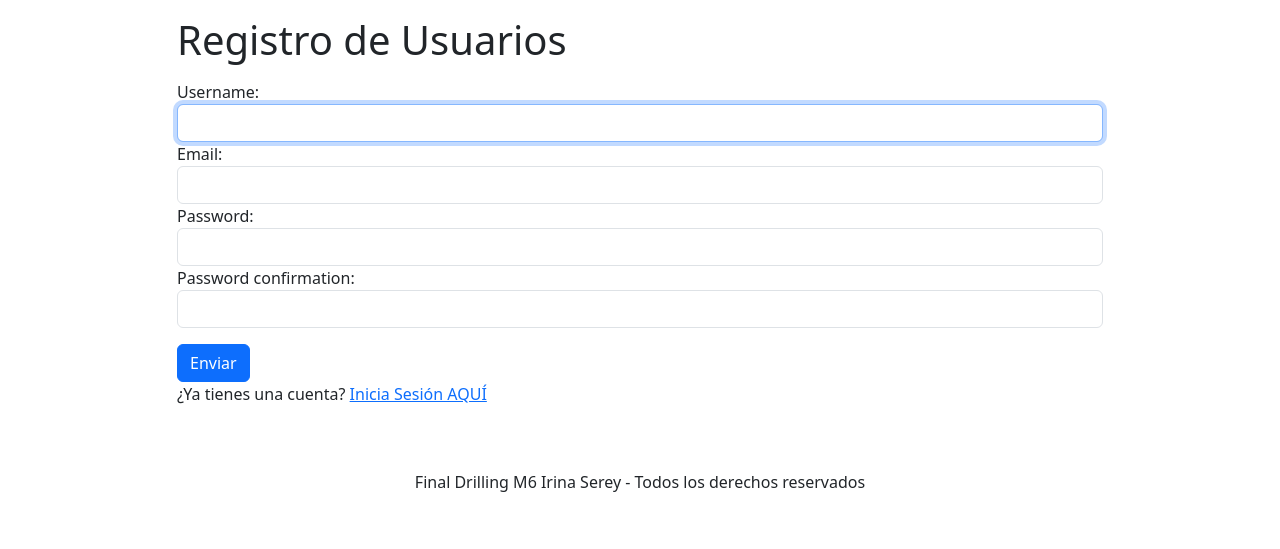
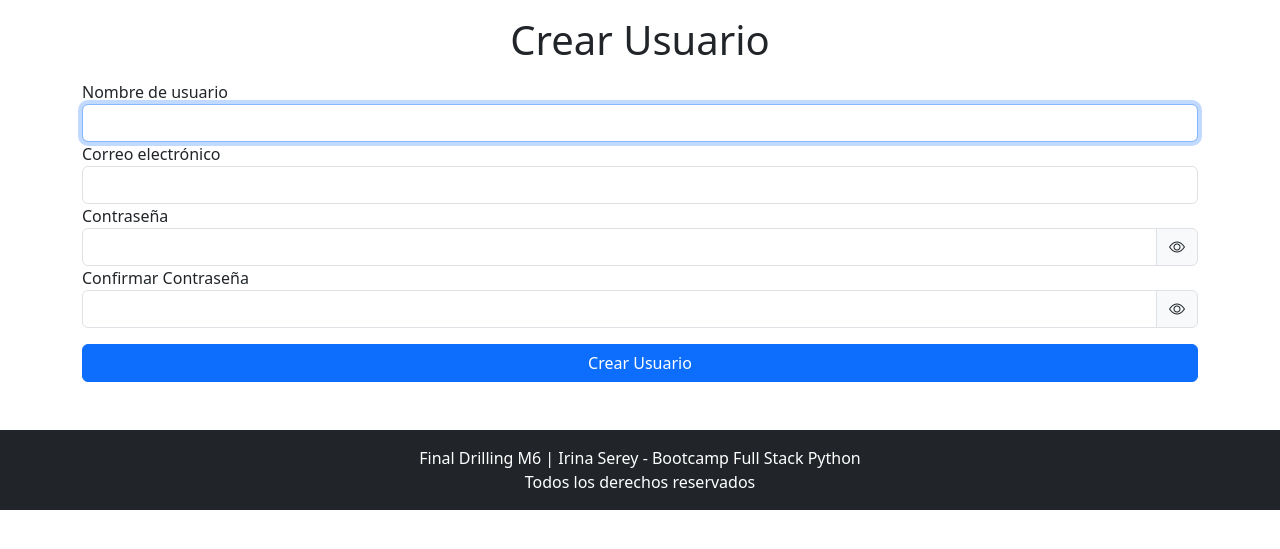
Before and after one commit to kserey/M6_FinalDrilling, a Django app: page /register/ in a window 1280 px wide. Shown: the part 56-605 px from the top of the page. Run offline with Django 5.2, Linux system fonts and the light colour scheme.

Commit message:
mejoras finales después de testeo con usuario: 1) Redirección de Vehículos del navbar al index ; 2) Redirección al listado después del login ; 3) Modificación del form de registro para agregar ojo de visualización de password

```diff
--- a/proyecto_vehiculos_django/config/settings.py
+++ b/proyecto_vehiculos_django/config/settings.py
@@ -127,5 +127,5 @@ DEFAULT_AUTO_FIELD = 'django.db.models.BigAutoField'
 
 
 LOGIN_URL = 'login'
-LOGIN_REDIRECT_URL = 'index'
+LOGIN_REDIRECT_URL = 'listado'
 LOGOUT_REDIRECT_URL = 'index'
--- a/proyecto_vehiculos_django/templates/base.html
+++ b/proyecto_vehiculos_django/templates/base.html
@@ -9,6 +9,8 @@
         {% endblock  %}
     </title>
     <link href="https://cdn.jsdelivr.net/npm/bootstrap@5.3.3/dist/css/bootstrap.min.css" rel="stylesheet" integrity="sha384-QWTKZyjpPEjISv5WaRU9OFeRpok6YctnYmDr5pNlyT2bRjXh0JMhjY6hW+ALEwIH" crossorigin="anonymous">
+    <link href="https://cdn.jsdelivr.net/npm/bootstrap-icons/font/bootstrap-icons.css" rel="stylesheet">
+
 </head>
 
 <body>
--- a/proyecto_vehiculos_django/templates/footer.html
+++ b/proyecto_vehiculos_django/templates/footer.html
@@ -1 +1,6 @@
-<p class="d-flex justify-content-center mt-5">Final Drilling M6 Irina Serey - Todos los derechos reservados</p>
+<div class="footer bg-dark text-white py-3 mt-5">
+    <div class="container text-center">
+        <p class="mb-0">Final Drilling M6 | Irina Serey - Bootcamp Full Stack Python</p>
+        <p class="mb-0">Todos los derechos reservados</p>
+    </div>
+</div>
--- a/proyecto_vehiculos_django/templates/navbar.html
+++ b/proyecto_vehiculos_django/templates/navbar.html
@@ -1,6 +1,6 @@
 <nav class="navbar bg-dark navbar-expand-lg" data-bs-theme="dark">
   <div class="container-fluid">
-    <a class="navbar-brand" href="#">Vehículos</a>
+    <a class="navbar-brand" href="{% url 'index' %}">Vehículos</a>
     <button class="navbar-toggler" type="button" data-bs-toggle="collapse" data-bs-target="#navbarNavAltMarkup" aria-controls="navbarNavAltMarkup" aria-expanded="false" aria-label="Toggle navigation">
       <span class="navbar-toggler-icon"></span>
     </button>
--- a/proyecto_vehiculos_django/templates/register.html
+++ b/proyecto_vehiculos_django/templates/register.html
@@ -5,25 +5,73 @@
 {% block content %}
 
 <div class="container">
-    <div class="row justify-content-center">
-        <div class="col-md-10">
-            <h1 class="mt-3 tex-center">Registro de Usuarios</h1>
+    <h1 class="mt-3 text-center">Crear Usuario</h1>
 
-            <form method="POST" class="row mt-3">
-                {% csrf_token %}
-                {{ form }}
+    <form method="POST" class="mt-3">
+        {% csrf_token %}
 
-                <div class="mt-3 gap-2">
-                    <button type="submit" class="btn btn-primary">Enviar</button>
-                    <p>¿Ya tienes una cuenta? <a href="{% url 'login' %}">Inicia Sesión AQUÍ</a></p>
-                </div>
+        <div class="form-group">
+            <label for="{{ form.username.id_for_label }}">Nombre de usuario</label>
+            {{ form.username }}
+        </div>
 
+        <div class="form-group">
+            <label for="{{ form.email.id_for_label }}">Correo electrónico</label>
+            {{ form.email }}
+        </div>
 
+        <div class="form-group">
+            <label for="{{ form.password1.id_for_label }}">Contraseña</label>
+            <div class="input-group">
+                {{ form.password1 }}
+                <span class="input-group-text" id="toggle-password1">
+                    <i class="bi bi-eye" id="password1-eye"></i>
+                </span>
+            </div>
+        </div>
 
+        <div class="form-group">
+            <label for="{{ form.password2.id_for_label }}">Confirmar Contraseña</label>
+            <div class="input-group">
+                {{ form.password2 }}
+                <span class="input-group-text" id="toggle-password2">
+                    <i class="bi bi-eye" id="password2-eye"></i>
+                </span>
+            </div>
+        </div>
 
-            </form>
+        <div class="mt-3">
+            <button type="submit" class="btn btn-primary w-100">Crear Usuario</button>
         </div>
-    </div>
-</div>
+    </form>
+  </div>
 
+  <script>
+      // Función para mostrar u ocultar la contraseña
+      const togglePassword = (passwordInput, toggleIcon) => {
+          const type = passwordInput.type === 'password' ? 'text' : 'password';
+          passwordInput.type = type;
+
+          if (passwordInput.type === 'password') {
+              toggleIcon.classList.remove('bi-eye-slash');
+              toggleIcon.classList.add('bi-eye');
+          } else {
+              toggleIcon.classList.remove('bi-eye');
+              toggleIcon.classList.add('bi-eye-slash');
+          }
+      }
+
+      const password1Input = document.getElementById('id_password1');
+      const password2Input = document.getElementById('id_password2');
+      const password1Icon = document.getElementById('password1-eye');
+      const password2Icon = document.getElementById('password2-eye');
+
+      document.getElementById('toggle-password1').addEventListener('click', () => {
+          togglePassword(password1Input, password1Icon);
+      });
+
+      document.getElementById('toggle-password2').addEventListener('click', () => {
+          togglePassword(password2Input, password2Icon);
+      });
+  </script>
 {% endblock %}
--- a/proyecto_vehiculos_django/vehiculo/views.py
+++ b/proyecto_vehiculos_django/vehiculo/views.py
@@ -49,7 +49,7 @@ def register(request):
 
             login(request, user)
             messages.success(request, 'Registro exitoso')
-            return redirect('index')
+            return redirect('listado')
     else:
         form = CustomUserCreationForm()
     return render(request, 'register.html', {'form': form})
```
Also changed, not shown: proyecto_vehiculos_django/templates/index.html (+33 -1 lines), proyecto_vehiculos_django/db.sqlite3.
